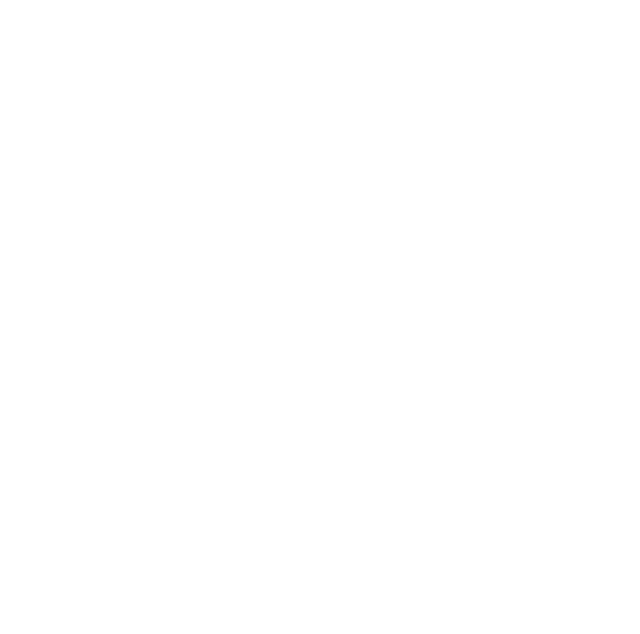
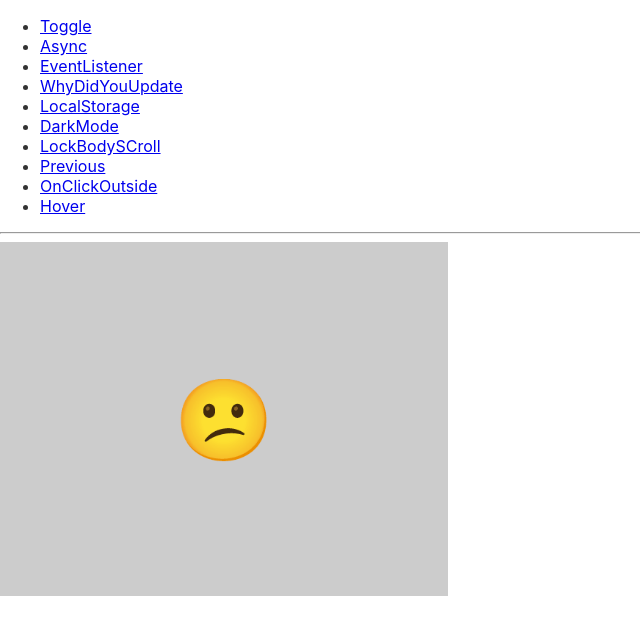
Before and after one commit to shuangmianxiaoQ/use-hooks, a React (Create React App) app: page /hover in a window 1280 px wide. Before the commit this address had no page. Shown: the top 634 px of the page, without its empty margins (0-640 px from the left). Built offline with nearby package versions, Linux system fonts and the light colour scheme.

Commit message:
useOnClickOutside, useHover

```diff
--- a/package.json
+++ b/package.json
@@ -1,5 +1,5 @@
 {
-  "name": "usehooks",
+  "name": "use-hooks",
   "version": "1.0.0",
   "description": "",
   "keywords": [],
--- a/src/App.tsx
+++ b/src/App.tsx
@@ -4,8 +4,10 @@
   Async,
   DarkMode,
   EventListener,
+  Hover,
   LocalStorage,
   LockBodyScroll,
+  OnClickOutside,
   Previous,
   Toggle,
   WhyDidYouUpdate
@@ -18,11 +20,13 @@
         <Route index element={<Toggle />} />
         <Route path="async" element={<Async />} />
         <Route path="event-listener" element={<EventListener />} />
+        <Route path="hover" element={<Hover />} />
         <Route path="why-did-you-update" element={<WhyDidYouUpdate />} />
         <Route path="local-stroage" element={<LocalStorage />} />
         <Route path="dark-mode" element={<DarkMode />} />
         <Route path="local-body-scroll" element={<LockBodyScroll />} />
         <Route path="previous" element={<Previous />} />
+        <Route path="on-click-outside" element={<OnClickOutside />} />
       </Route>
     </Routes>
   );
--- a/src/Layout.tsx
+++ b/src/Layout.tsx
@@ -29,6 +29,12 @@
           <li>
             <Link to="/previous">Previous</Link>
           </li>
+          <li>
+            <Link to="/on-click-outside">OnClickOutside</Link>
+          </li>
+          <li>
+            <Link to="/hover">Hover</Link>
+          </li>
         </ul>
       </nav>
 
--- /dev/null
+++ b/src/components/Hover.tsx
@@ -0,0 +1,25 @@
+import { useRef } from "react";
+import { useHover } from "../hooks";
+
+const Hover = () => {
+  const hoverRef = useRef(null);
+  const isHovered = useHover(hoverRef);
+
+  return (
+    <div
+      ref={hoverRef}
+      style={{
+        color: "white",
+        padding: "8rem",
+        width: "12rem",
+        textAlign: "center",
+        fontSize: "5rem",
+        backgroundColor: isHovered ? "#00e3e3" : "#ccc"
+      }}
+    >
+      {isHovered ? "😘" : "😕"}
+    </div>
+  );
+};
+
+export default Hover;
--- /dev/null
+++ b/src/components/OnClickOutside.tsx
@@ -0,0 +1,42 @@
+import { CSSProperties, useRef, useState } from "react";
+import { useOnClickOutside } from "../hooks";
+
+const modalStyle: CSSProperties = {
+  position: "absolute",
+  top: "50%",
+  left: "50%",
+  transform: "translate(-50%, -50%)",
+  maxWidth: "400px",
+  width: "100%",
+  padding: "50px",
+  textAlign: "center",
+  fontSize: "1.2rem",
+  backgroundColor: "white",
+  boxShadow: "0 2px 3px rgba(10,10,10,.1), 0 0 0 1px rgba(10,10,10,.1)"
+};
+
+const OnClickOutside = () => {
+  const ref = useRef<HTMLDivElement | null>(null);
+  const [isModalOpen, setModalOpen] = useState(false);
+
+  useOnClickOutside(ref, () => setModalOpen(false));
+
+  return (
+    <div style={{ padding: "50px" }}>
+      {isModalOpen ? (
+        <div ref={ref} style={modalStyle}>
+          <span role="img" aria-label="wave">
+            👋
+          </span>
+          {` `}
+          Hey, I'm a modal <br />
+          <br /> Click anywhere outside of me to close
+        </div>
+      ) : (
+        <button onClick={() => setModalOpen(true)}>Open Modal</button>
+      )}
+    </div>
+  );
+};
+
+export default OnClickOutside;
--- a/src/components/index.ts
+++ b/src/components/index.ts
@@ -1,8 +1,10 @@
 export { default as Async } from "./Async";
 export { default as DarkMode } from "./DarkMode";
 export { default as EventListener } from "./EventListener";
+export { default as Hover } from "./Hover";
 export { default as LocalStorage } from "./LocalStorage";
 export { default as LockBodyScroll } from "./LockBodyScroll";
+export { default as OnClickOutside } from "./OnClickOutside";
 export { default as Previous } from "./Previous";
 export { default as Toggle } from "./Toggle";
 export { default as WhyDidYouUpdate } from "./WhyDidYouUpdate";
--- a/src/hooks/index.ts
+++ b/src/hooks/index.ts
@@ -1,8 +1,10 @@
 export { default as useAsync } from "./use-async";
 export { default as useDarkMode } from "./use-dark-mode";
 export { default as useEventListener } from "./use-event-listener";
+export { default as useHover } from "./use-hover";
 export { default as useLocalStorage } from "./use-local-storage";
 export { default as useLockBodyScroll } from "./use-lock-body-scroll";
+export { default as useOnClickOutside } from "./use-on-click-outside";
 export { default as usePrevious } from "./use-previous";
 export { default as useToggle } from "./use-toggle";
 export { default as useWhyDidYouUpdate } from "./use-why-did-you-update";
--- /dev/null
+++ b/src/hooks/use-hover.ts
@@ -0,0 +1,14 @@
+import { RefObject, useState } from "react";
+import useEventListener from "./use-event-listener";
+
+const useHover = <T extends HTMLElement>(ref: RefObject<T>) => {
+  const [value, setValue] = useState(false);
+
+  useEventListener("mouseenter", () => setValue(true), ref);
+
+  useEventListener("mouseleave", () => setValue(false), ref);
+
+  return value;
+};
+
+export default useHover;
--- /dev/null
+++ b/src/hooks/use-on-click-outside.ts
@@ -0,0 +1,22 @@
+import { RefObject, useEffect } from "react";
+import useEventListener from "./use-event-listener";
+
+type Handler = (event: MouseEvent | TouchEvent) => void;
+
+const useOnClickOutside = <T extends HTMLElement>(
+  ref: RefObject<T>,
+  hander: Handler
+) => {
+  const listener = (event: MouseEvent | TouchEvent) => {
+    if (!ref.current || ref.current.contains(event.target as Node)) {
+      return;
+    }
+    hander(event);
+  };
+
+  // 监听 mousedown 事件
+  useEventListener("mousedown", listener);
+  useEventListener("touchstart", listener);
+};
+
+export default useOnClickOutside;
```
